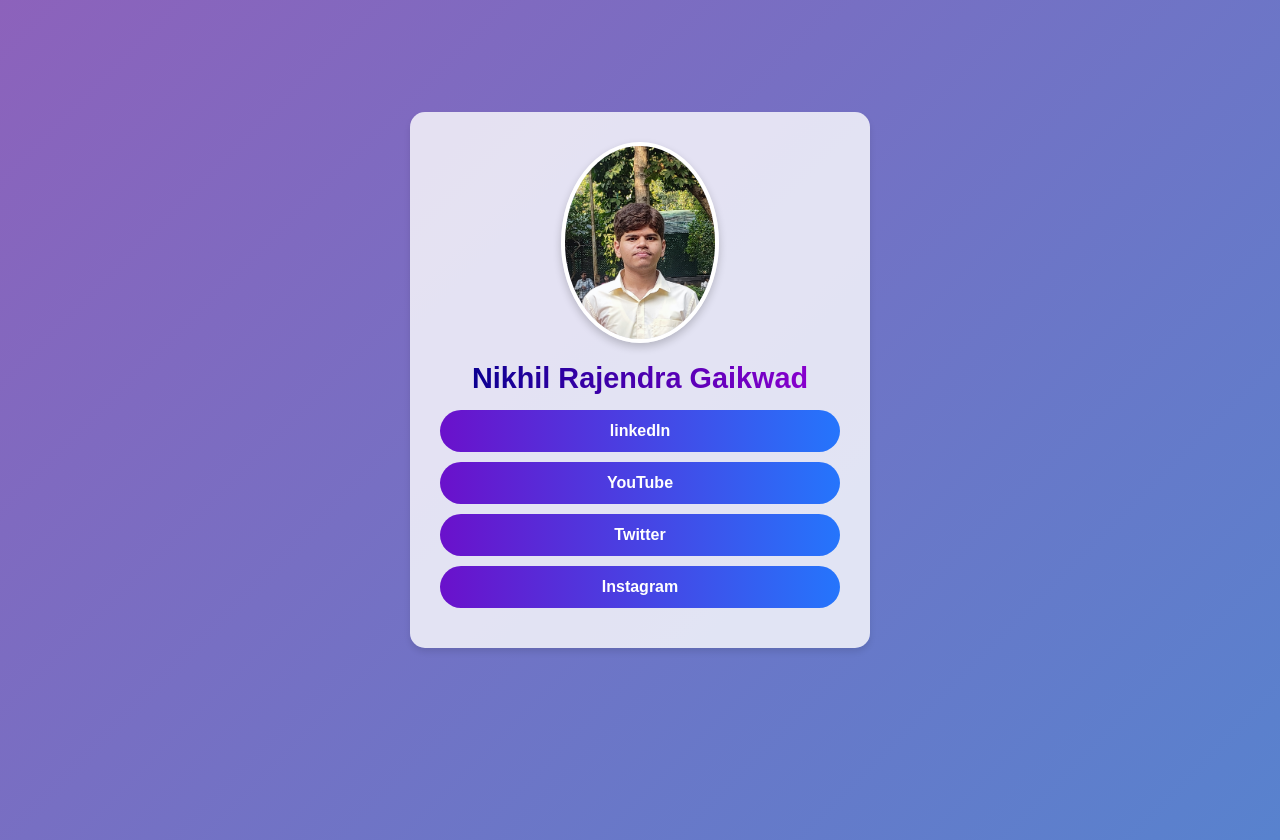
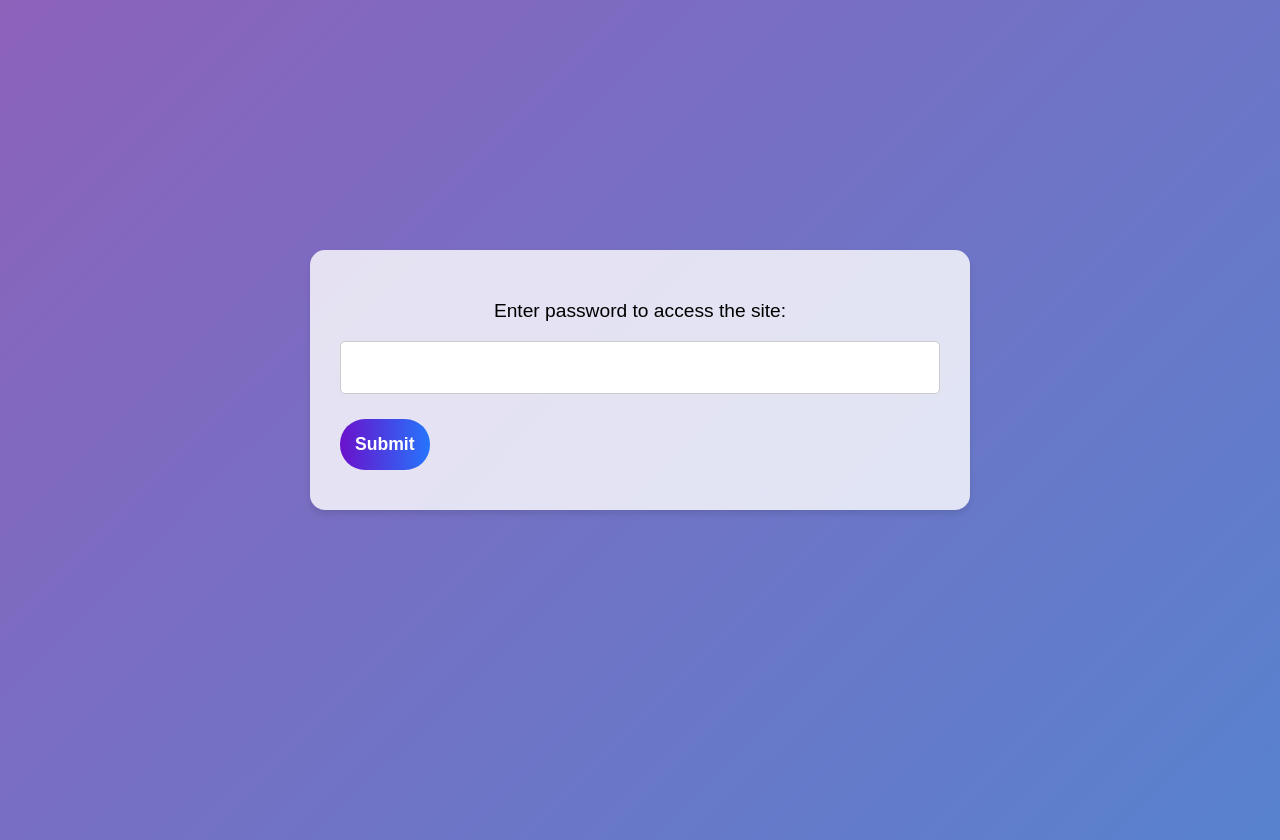
Before and after one commit to LIGHThecoder/LIGHThecoder.github.io, a plain HTML site: page index.html in a window 1280 px wide. Drawn offline with Linux system fonts and the light colour scheme.

Commit message:
added protection to the website

```diff
--- a/index.html
+++ b/index.html
@@ -5,7 +5,6 @@
   <meta name="viewport" content="width=device-width, initial-scale=1.0">
   <title>My Linktree</title>
   <style>
-    /* Ensure full height for vertical centering */
     html, body {
       height: 100%;
       margin: 0;
@@ -16,7 +15,6 @@
       align-items: center;
       text-align: center;
       font-family: Arial, sans-serif;
-      /* Animated gradient background from blue to purple */
       background: linear-gradient(135deg, #3498db, #9b59b6, #3498db);
       background-size: 400% 400%;
       animation: gradientAnimation 15s ease infinite;
@@ -27,15 +25,18 @@
       50% { background-position: 100% 50%; }
       100% { background-position: 0% 50%; }
     }
-    .container {
+    .box {
       max-width: 400px;
       width: 100%;
       background: rgba(255, 255, 255, 0.8);
       padding: 30px;
       border-radius: 15px;
       box-shadow: 0px 4px 6px rgba(0, 0, 0, 0.1);
-      /* Shift container further upward */
       transform: translateY(-40px);
+    }
+    /* Added to increase password container width */
+    .box.password-container {
+      max-width: 600px;
     }
     .profile img {
       width: 150px;
@@ -44,43 +45,104 @@
       box-shadow: 0 4px 8px rgba(0, 0, 0, 0.2);
     }
     h2 {
-      /* Gradient text from dark blue to dark purple */
       background: linear-gradient(to right, darkblue, darkviolet);
       -webkit-background-clip: text;
       -webkit-text-fill-color: transparent;
       font-size: 1.8em;
       margin: 15px 0;
     }
-    .links a {
+    .btn {
       display: block;
-      /* Attractive gradient button look */
       background: linear-gradient(to right, #6a11cb, #2575fc);
       color: #fff;
-      padding: 12px;
+      padding: 15px; /* Updated from 12px */
       margin: 10px 0;
       text-decoration: none;
       border-radius: 25px;
       transition: transform 0.3s, box-shadow 0.3s;
       font-weight: bold;
+      border: none;
+      cursor: pointer;
+      font-size: 1.1em; /* Added */
     }
-    .links a:hover {
+    .btn:hover {
       transform: scale(1.05);
       box-shadow: 0 8px 15px rgba(0, 0, 0, 0.1);
+    }
+    input[type="password"] {
+      padding: 15px; /* Updated from 10px */
+      border-radius: 5px;
+      border: 1px solid #ccc;
+      width: 100%;
+      box-sizing: border-box;
+      margin-bottom: 15px;
+      font-size: 1.1em; /* Added */
+    }
+    #error-message {
+      color: red;
+      margin-top: 10px;
+      font-size: 1.1em; /* Added */
+    }
+    /* Added to increase paragraph text size */
+    .box.password-container p {
+      font-size: 1.2em;
     }
   </style>
 </head>
 <body>
-  <div class="container">
+  <div class="box password-container">
+    <form>
+      <p>Enter password to access the site:</p>
+      <input type="password" id="password-input">
+      <button type="submit" class="btn">Submit</button>
+      <div id="error-message" style="display: none;"></div>
+    </form>
+  </div>
+  <div class="box container" style="display: none;">
     <div class="profile">
       <img src="profile.jpg" alt="Profile Picture">
       <h2>Nikhil Rajendra Gaikwad</h2>
     </div>
     <div class="links">
-        <a href="https://www.linkedin.com/in/nikhil-gaikwad-619g/" target="_blank">linkedIn</a>
-        <a href="https://www.youtube.com/@ghost_12380" target="_blank">YouTube</a>
-        <a href="https://x.com/gaikwad_ni88942" target="_blank">Twitter</a>
-        <a href="https://www.instagram.com/nik_hil_120/" target="_blank">Instagram</a>
+      <a href="https://www.linkedin.com/in/nikhil-gaikwad-619g/" target="_blank" class="btn">LinkedIn</a>
+      <a href="https://www.youtube.com/@ghost_12380" target="_blank" class="btn">YouTube</a>
+      <a href="https://x.com/gaikwad_ni88942" target="_blank" class="btn">Twitter</a>
+      <a href="https://www.instagram.com/nik_hil_120/" target="_blank" class="btn">Instagram</a>
     </div>
   </div>
+
+  <script>
+    const passwordContainer = document.querySelector('.password-container');
+    const mainContainer = document.querySelector('.container');
+    const form = passwordContainer.querySelector('form');
+    const input = document.querySelector('#password-input');
+    const errorMessage = document.querySelector('#error-message');
+
+    const x = "11011000110000111010";
+
+    form.addEventListener('submit', function(event) {
+      event.preventDefault();
+      const inputValue = input.value;
+      // Convert the user input (expected in decimal) to a number.
+      const inputNumber = parseInt(inputValue, 10);
+
+      // If the conversion fails, inputNumber will be NaN.
+      if (isNaN(inputNumber)) {
+        errorMessage.textContent = 'Please enter a valid decimal number.';
+        errorMessage.style.display = 'block';
+        return;
+      }
+
+      const y = inputNumber.toString(2);
+
+      if (y === x) {
+        passwordContainer.style.display = 'none';
+        mainContainer.style.display = 'block';
+      } else {
+        errorMessage.textContent = 'Incorrect password';
+        errorMessage.style.display = 'block';
+      }
+    });
+  </script>
 </body>
 </html>
```
